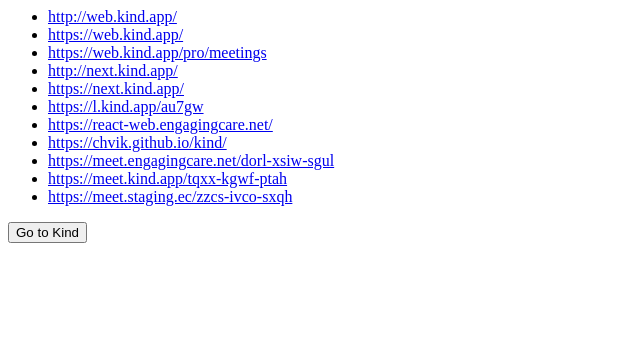
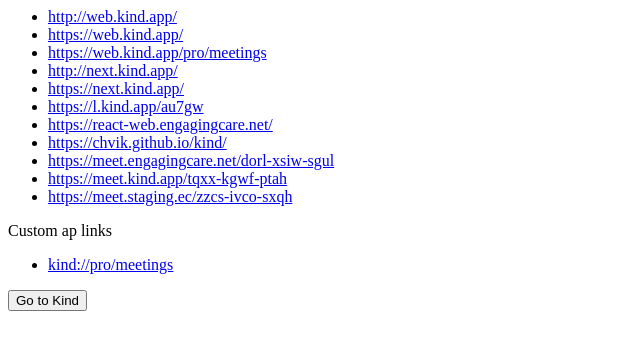
Before and after one commit to chvik/chvik.github.io, a plain HTML site: page pastebin/xxxlinks.html in a window 1280 px wide. Shown: the whole page, without its empty margins (0-640 px from the left). Drawn offline with Linux system fonts and the light colour scheme.

Commit message:
deep link

```diff
--- a/pastebin/xxxlinks.html
+++ b/pastebin/xxxlinks.html
@@ -20,6 +20,12 @@
             </li>
         </ul>
 
+        Custom ap links
+
+        <ul>
+            <li><a href="kind://pro/meetings">kind://pro/meetings</a></li>
+        </ul>
+
         <button onclick="javascript:onButtonPress()">Go to Kind</button>
     </body>
 </html>
```
